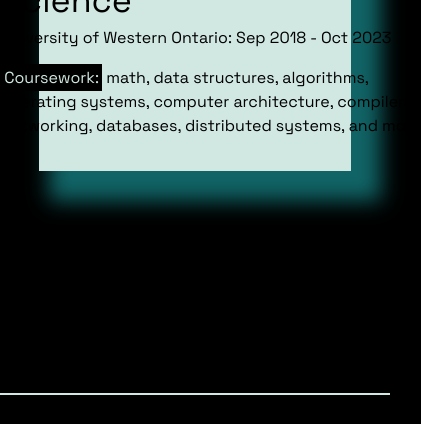
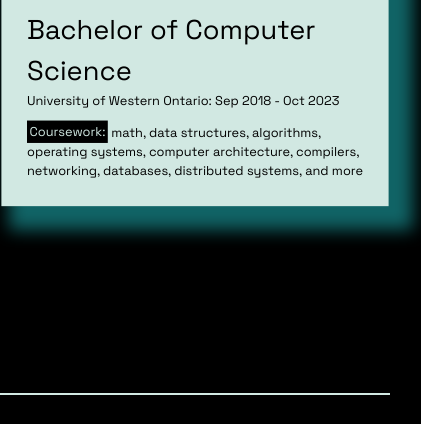
Before and after one commit to ratabeg/Personal-Website, a plain HTML site: page index.html in a window 390 px wide. Shown: the part 6367-6791 px from the top of the page, 421 px wide, since content can reach past the window. Drawn offline with nearby package versions, Linux system fonts and the light colour scheme.

Commit message:
fixed(education section)

```diff
--- a/styles.css
+++ b/styles.css
@@ -348,13 +348,13 @@
 
 .education-container{
     background-color: var(--secondary-light);
-    width: 80vw;
-    height: 280px;
+    /* margin: 2rem; */
     box-shadow: 20px 20px 20px 10px var(--primary-dark);
     display: flex;
     align-items: center;
     justify-content: center;
     gap: 2rem;
+    padding: 2rem;
 }
 
 .inner-border *{
@@ -443,4 +443,10 @@
     .skills-grid,.experience-map{
         grid-template-columns: 1fr !important;
     }
+    .education-container{
+        flex-direction: column;
+        max-height: fit-content;
+        transform: scale(0.8);
+        padding: 2rem;
+    }
 }
```
